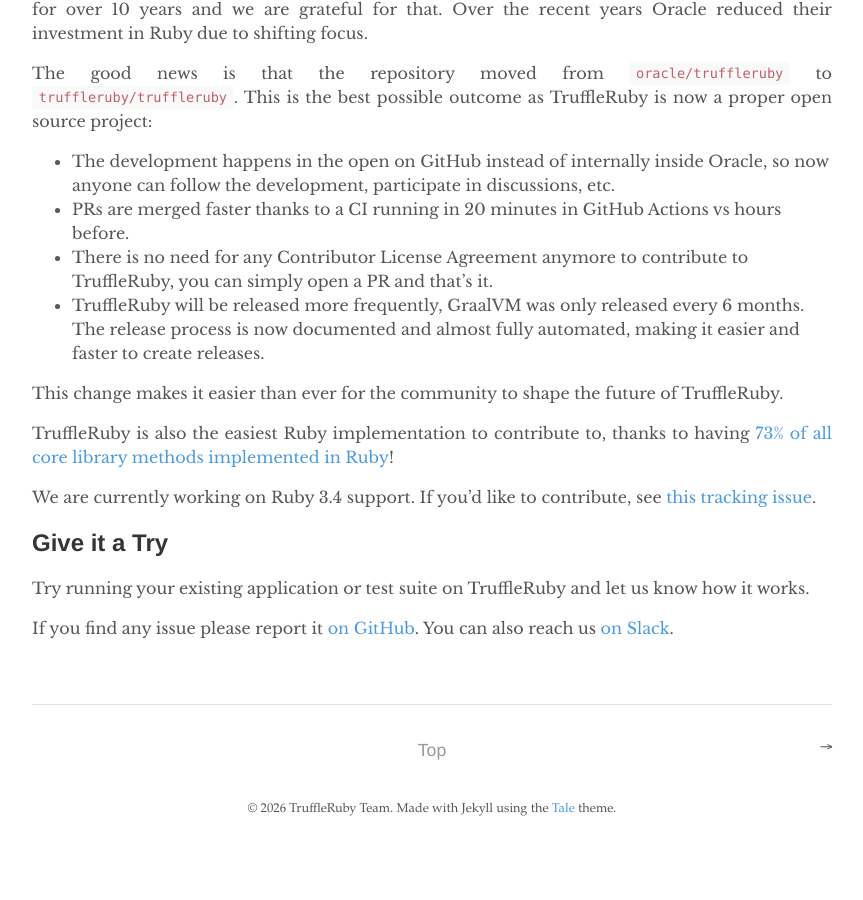
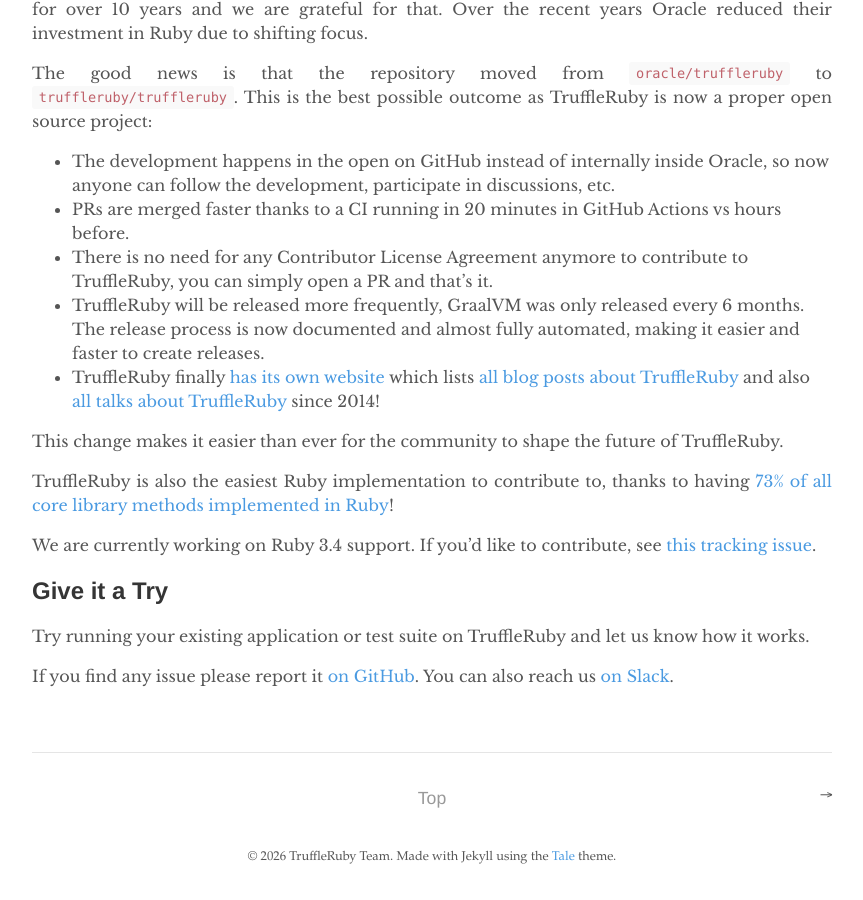
Before and after one commit to truffleruby/truffleruby.github.io, a Jekyll site: the page built from _posts/2026-01-11-truffleruby-33-is-released.md, in a window 1280 px wide and 900 px high, scrolled down 3640 px. Shown: the whole window, without its empty margins (208-1071 px from the left). Built offline with Jekyll 4.4.1, drawn with Linux system fonts in a browser that asks for light colours; before the commit the page ends 4492 px from its top, so only the background shows below that.

Commit message:
Mention the website

```diff
--- a/_posts/2026-01-11-truffleruby-33-is-released.md
+++ b/_posts/2026-01-11-truffleruby-33-is-released.md
@@ -150,6 +150,7 @@
 * There is no need for any Contributor License Agreement anymore to contribute to TruffleRuby, you can simply open a PR and that's it.
 * TruffleRuby will be released more frequently, GraalVM was only released every 6 months.
   The release process is now documented and almost fully automated, making it easier and faster to create releases.
+* TruffleRuby finally [has its own website](https://truffleruby.dev/) which lists [all blog posts about TruffleRuby](https://truffleruby.dev/) and also [all talks about TruffleRuby](https://truffleruby.dev/talks) since 2014!
 
 This change makes it easier than ever for the community to shape the future of TruffleRuby.
 
```
